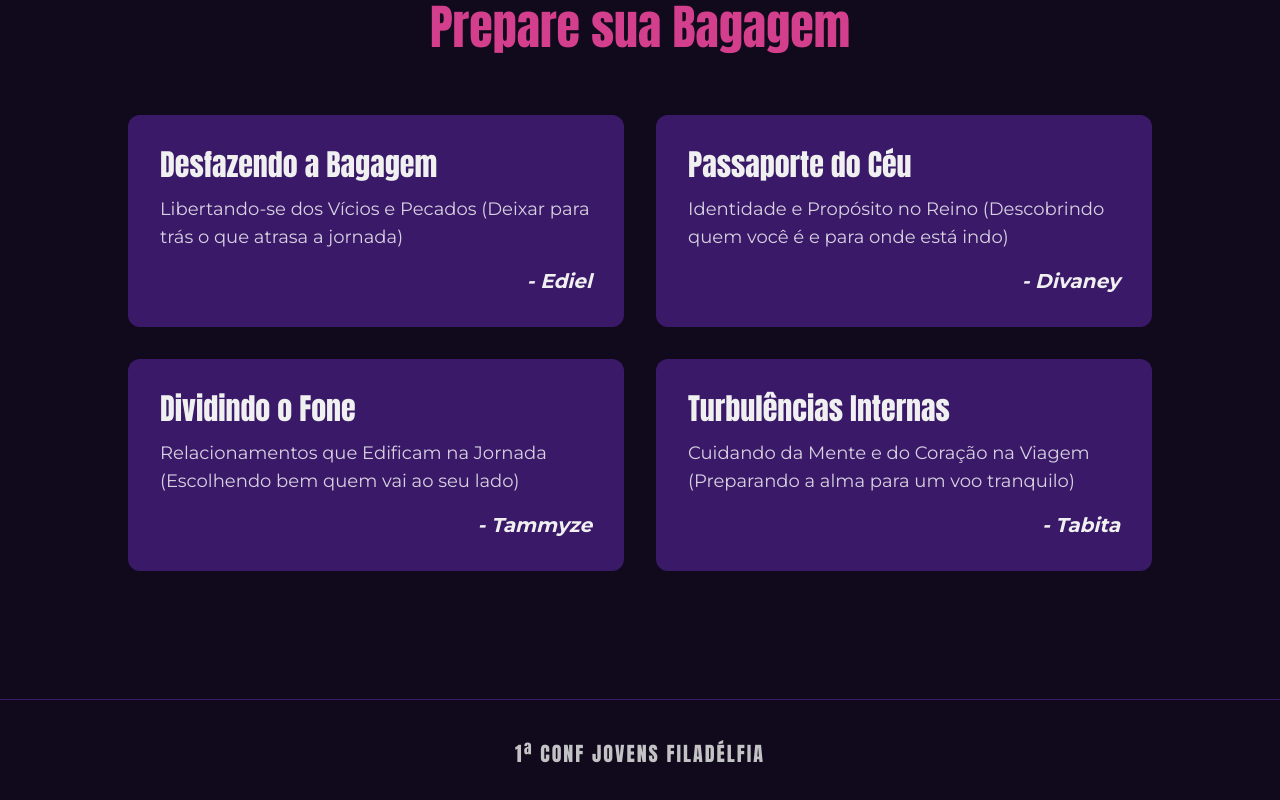
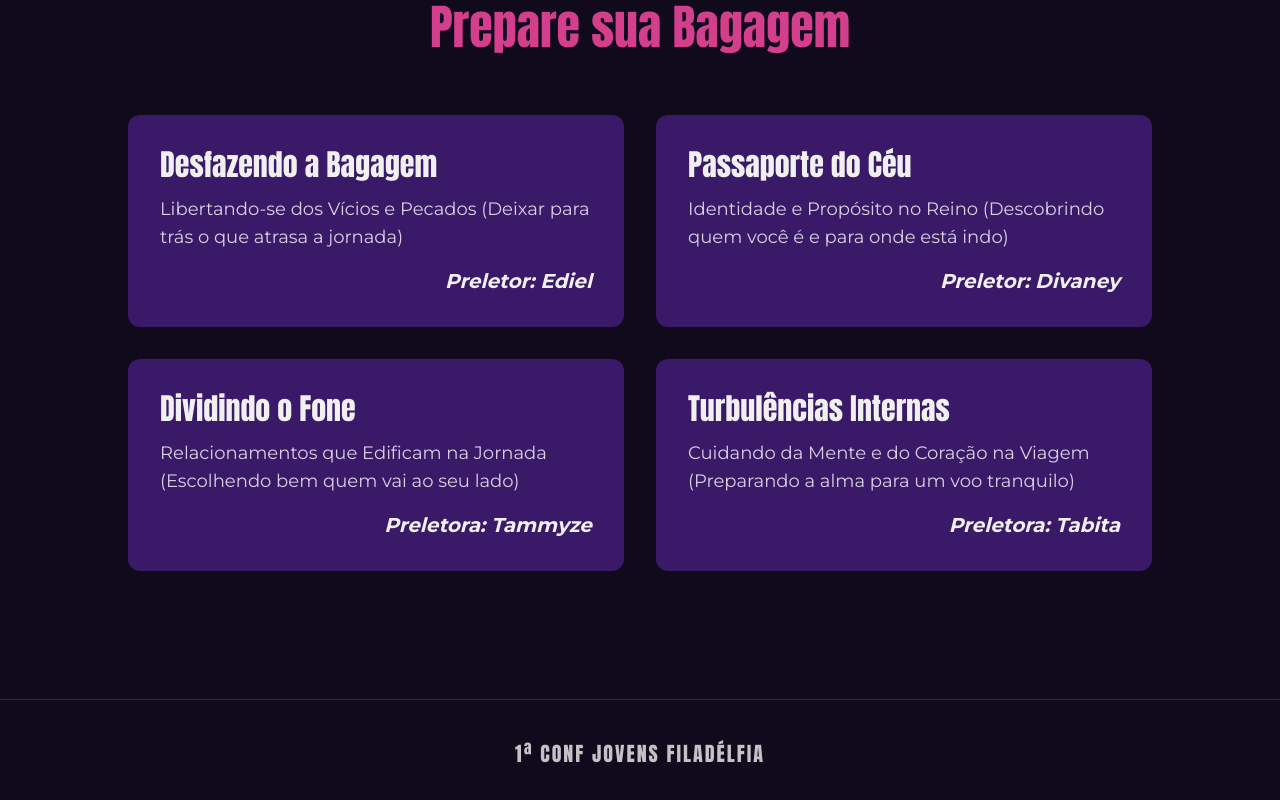
Before and after one commit to EdielD7/moveconf25, a plain HTML site: page index.html in a window 1280 px wide. Shown: the part 2269-3069 px from the top of the page. Drawn offline with nearby package versions, Linux system fonts and the light colour scheme.

Commit message:
atualiza preletores

```diff
--- a/index.html
+++ b/index.html
@@ -159,22 +159,22 @@
                 <div class="bg-[var(--cor-roxo-principal)] p-8 rounded-xl transition-transform duration-300 hover:-translate-y-2">
                     <h3 class="text-3xl mb-3">Desfazendo a Bagagem</h3>
                     <p class="text-white/80 mb-4 text-lg">Libertando-se dos Vícios e Pecados (Deixar para trás o que atrasa a jornada)</p>
-                    <p class="text-right font-bold italic text-xl">- Ediel</p>
+                    <p class="text-right font-bold italic text-xl">Preletor: Ediel</p>
                 </div>
                 <div class="bg-[var(--cor-roxo-principal)] p-8 rounded-xl transition-transform duration-300 hover:-translate-y-2">
                     <h3 class="text-3xl mb-3">Passaporte do Céu</h3>
                     <p class="text-white/80 mb-4 text-lg">Identidade e Propósito no Reino (Descobrindo quem você é e para onde está indo)</p>
-                    <p class="text-right font-bold italic text-xl">- Divaney</p>
+                    <p class="text-right font-bold italic text-xl">Preletor: Divaney</p>
                 </div>
                 <div class="bg-[var(--cor-roxo-principal)] p-8 rounded-xl transition-transform duration-300 hover:-translate-y-2">
                     <h3 class="text-3xl mb-3">Dividindo o Fone</h3>
                     <p class="text-white/80 mb-4 text-lg">Relacionamentos que Edificam na Jornada (Escolhendo bem quem vai ao seu lado)</p>
-                    <p class="text-right font-bold italic text-xl">- Tammyze</p>
+                    <p class="text-right font-bold italic text-xl">Preletora: Tammyze</p>
                 </div>
                 <div class="bg-[var(--cor-roxo-principal)] p-8 rounded-xl transition-transform duration-300 hover:-translate-y-2">
                     <h3 class="text-3xl mb-3">Turbulências Internas</h3>
                     <p class="text-white/80 mb-4 text-lg">Cuidando da Mente e do Coração na Viagem (Preparando a alma para um voo tranquilo)</p>
-                    <p class="text-right font-bold italic text-xl">- Tabita</p>
+                    <p class="text-right font-bold italic text-xl">Preletora: Tabita</p>
                 </div>
             </div>
         </section>
```
